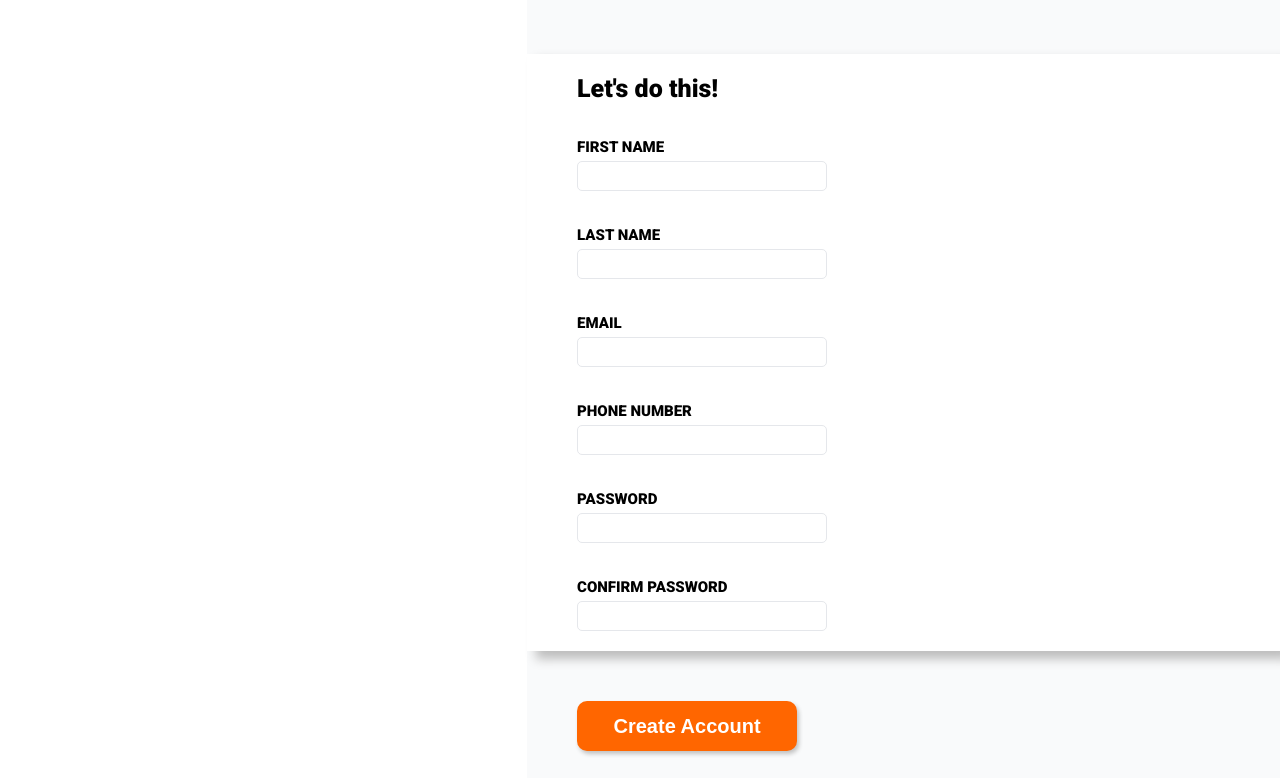
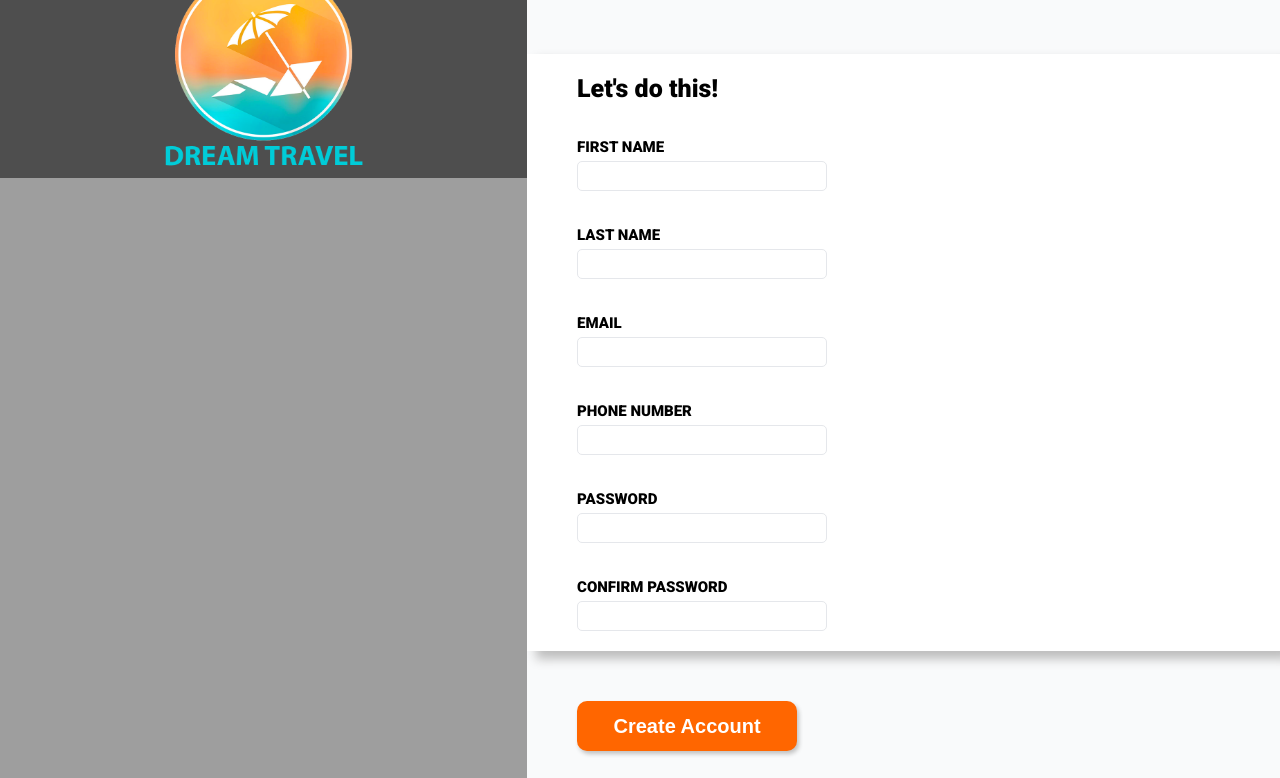
Before and after one commit to NekoKot/Sign-Up-Form, a plain HTML site: page index.html in a window 1280 px wide. Shown: the part 316-1094 px from the top of the page. Drawn offline with Linux system fonts and the light colour scheme; the site is published under a folder, as on GitHub Pages, so addresses that start at the root find nothing.

Commit message:
fixed image links

```diff
--- a/index.html
+++ b/index.html
@@ -11,7 +11,7 @@
 <body>
     <div id="container">
         <div id="main-left">
-            <img id="icon" src="/img/dreamTrav.png" alt="Логотип компании Dream Travel"/>
+            <img id="icon" src="img/dreamTrav.png" alt="Логотип компании Dream Travel"/>
             <div id="line"></div>
             <p id="photo-autor">Photo by Gaddafi Rusli on <a id="photo-source" href="https://unsplash.com/photos/2ueUnL4CkV8">Unsplash</a></p>
         </div>
--- a/styles.css
+++ b/styles.css
@@ -18,7 +18,7 @@ html {
 #main-left {
     width: 70%;
     height: 100vh;
-    background-image: url(/img/gaddafi-rusli-2ueUnL4CkV8-unsplash.jpg);
+    background-image: url(img/gaddafi-rusli-2ueUnL4CkV8-unsplash.jpg);
     background-size: cover;
     text-align: center;
     position: relative;
```
